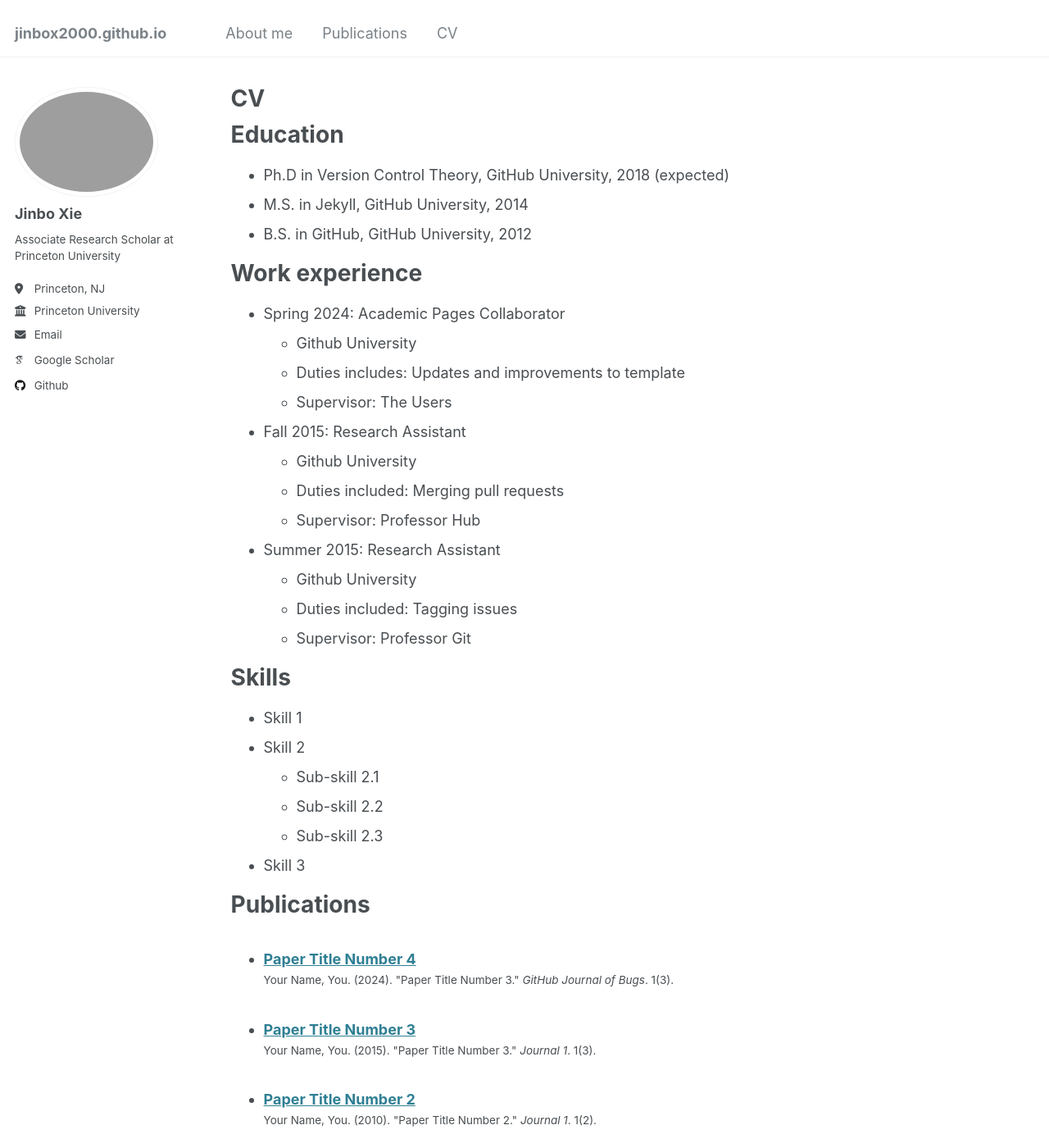
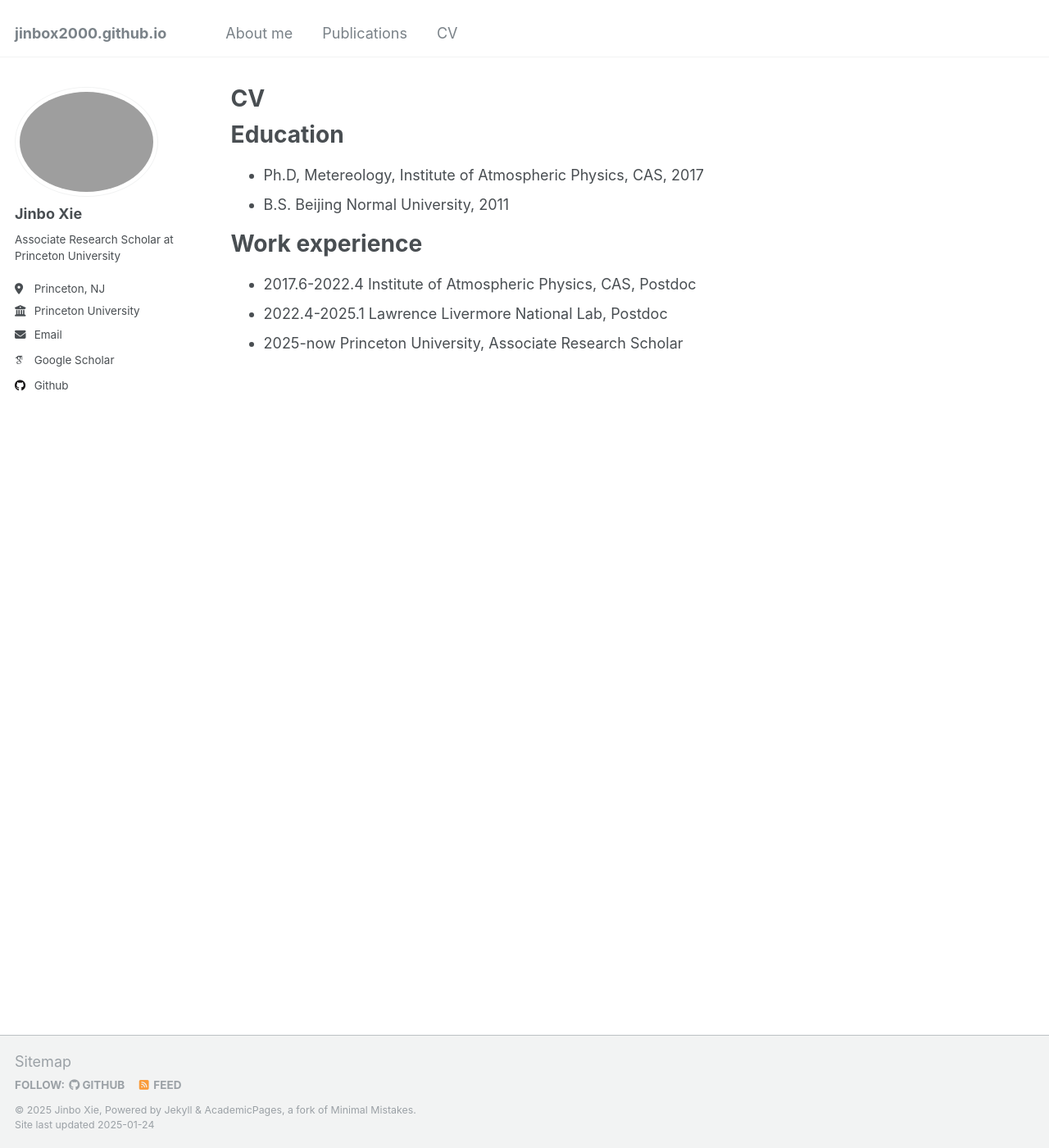
Before and after one commit to jinbox2000/jinbox2000.github.io, a Jekyll site: the page built from _pages/cv.md, in a window 1280 px wide and 1400 px high. Shown: the whole window at 82% size. Built offline with Jekyll 4.4.1, drawn with Linux system fonts in a browser that asks for light colours; some web fonts are replaced; some of the changed text lies outside the part shown.

Commit message:
Update cv.md

```diff
--- a/_pages/cv.md
+++ b/_pages/cv.md
@@ -11,54 +11,11 @@ redirect_from:
 
 Education
 ======
-* Ph.D in Version Control Theory, GitHub University, 2018 (expected)
-* M.S. in Jekyll, GitHub University, 2014
-* B.S. in GitHub, GitHub University, 2012
+* Ph.D, Metereology, Institute of Atmospheric Physics, CAS, 2017
+* B.S. Beijing Normal University, 2011
 
 Work experience
 ======
-* Spring 2024: Academic Pages Collaborator
-  * Github University
-  * Duties includes: Updates and improvements to template
-  * Supervisor: The Users
-
-* Fall 2015: Research Assistant
-  * Github University
-  * Duties included: Merging pull requests
-  * Supervisor: Professor Hub
-
-* Summer 2015: Research Assistant
-  * Github University
-  * Duties included: Tagging issues
-  * Supervisor: Professor Git
-
-Skills
-======
-* Skill 1
-* Skill 2
-  * Sub-skill 2.1
-  * Sub-skill 2.2
-  * Sub-skill 2.3
-* Skill 3
-
-Publications
-======
-  <ul>{% for post in site.publications reversed %}
-    {% include archive-single-cv.html %}
-  {% endfor %}</ul>
-
-Talks
-======
-  <ul>{% for post in site.talks reversed %}
-    {% include archive-single-talk-cv.html  %}
-  {% endfor %}</ul>
-
-Teaching
-======
-  <ul>{% for post in site.teaching reversed %}
-    {% include archive-single-cv.html %}
-  {% endfor %}</ul>
-
-Service and leadership
-======
-* Currently signed in to 43 different slack teams
+* 2017.6-2022.4 Institute of Atmospheric Physics, CAS, Postdoc
+* 2022.4-2025.1 Lawrence Livermore National Lab, Postdoc
+* 2025-now      Princeton University, Associate Research Scholar
```
